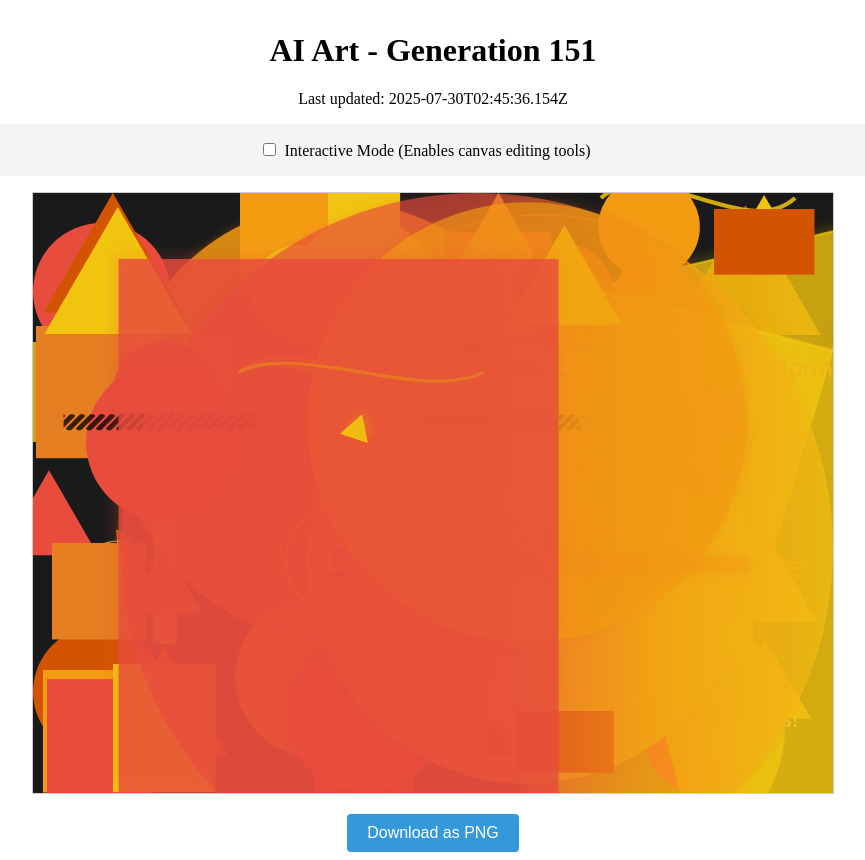
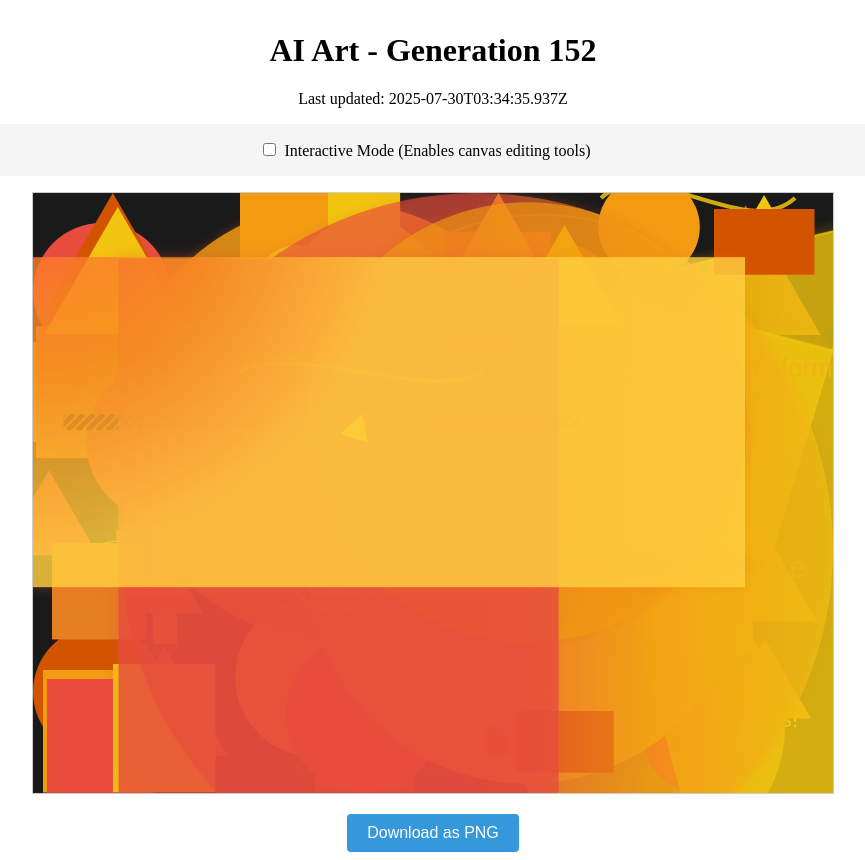
Before and after one commit to mcclowes/ai-art, a React (Vite) app: page / in a window 1280 px wide. Shown: the whole page, without its empty margins (207-1072 px from the left). Built offline with nearby package versions, Linux system fonts and the light colour scheme.

Commit message:
Improve artwork - Generation 152

```diff
--- a/src/artwork-state.ts
+++ b/src/artwork-state.ts
@@ -1468,9 +1468,36 @@ export const artworkState: ArtworkState = {
       "strokeWidth": 3.1882807645197158,
       "opacity": 0.8,
       "id": "curve_1753839247984"
+    },
+    {
+      "type": "rectangle",
+      "x": 0,
+      "y": 64.17181705809645,
+      "width": 712,
+      "height": 330,
+      "fillStyle": "#FF6B35",
+      "gradient": {
+        "type": "radial",
+        "colors": [
+          "#FF6B35",
+          "#F7931E",
+          "#FFD23F"
+        ],
+        "direction": 128.63956179784654,
+        "centerX": 0.42923638813897946,
+        "centerY": 0.36655274095541107
+      },
+      "shadow": {
+        "blur": 10.139246915522012,
+        "color": "#FF6B3540",
+        "offsetX": -1.5845439850454013,
+        "offsetY": 2.831086854638576
+      },
+      "opacity": 0.8000230714164045,
+      "id": "gradient_rect_1753846475937"
     }
   ],
-  "generation": 151,
-  "lastUpdated": "2025-07-30T02:45:36.154Z",
+  "generation": 152,
+  "lastUpdated": "2025-07-30T03:34:35.937Z",
   "cycleStarted": "2025-07-23T20:05:50.866Z"
 };
```
